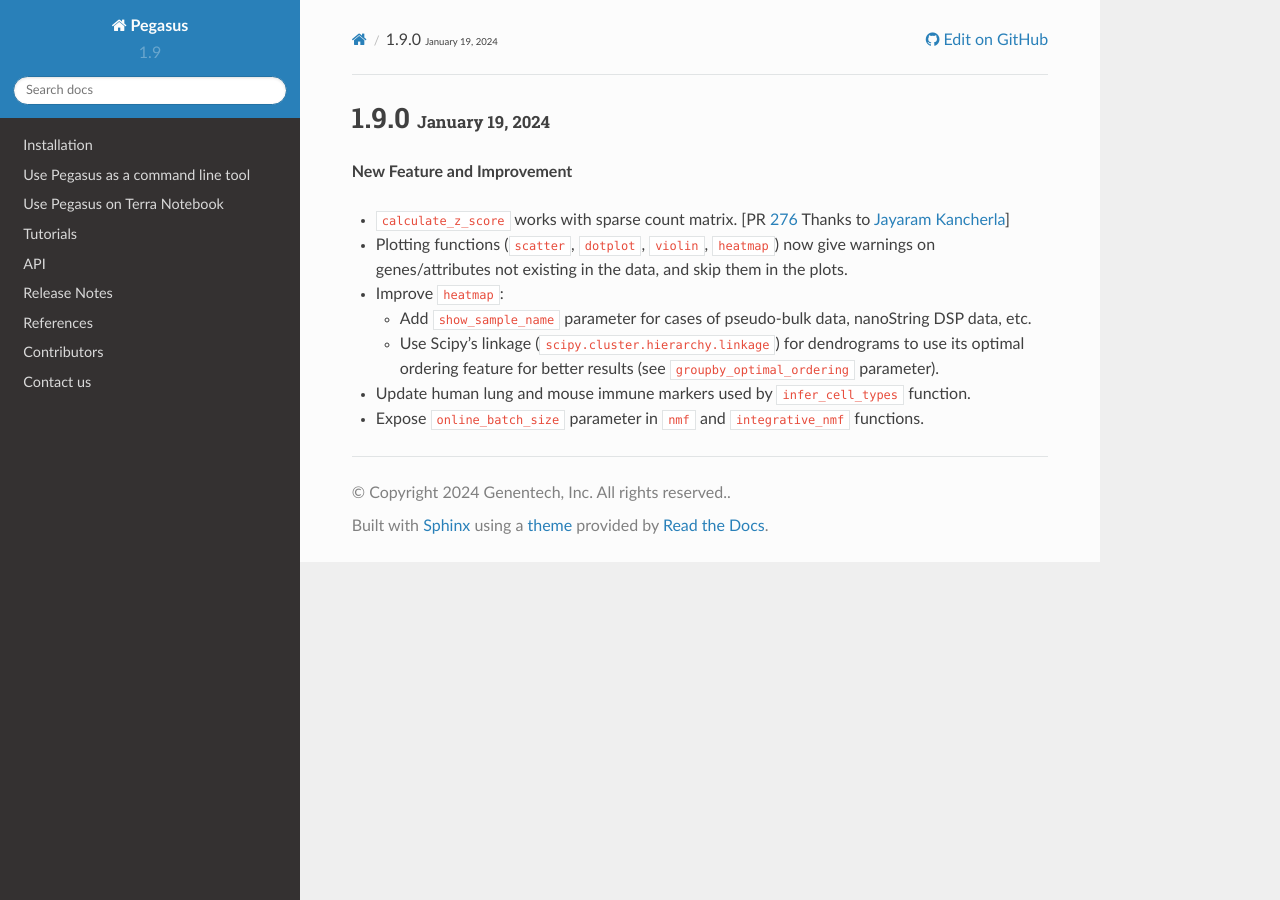
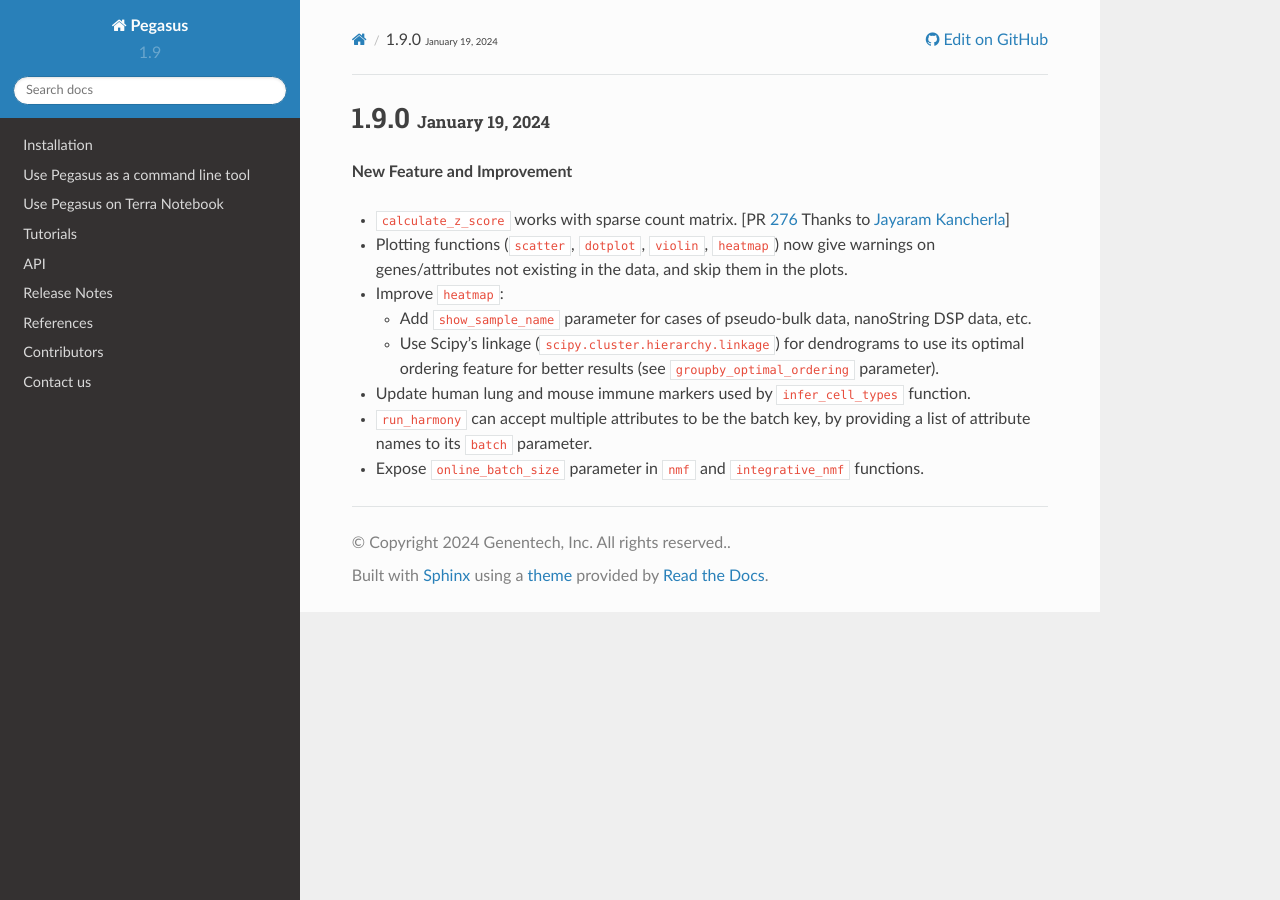
Before and after one commit to lilab-bcb/pegasus, a Sphinx documentation site: the page built from docs/release_notes/version_1_9.rst, in a window 1280 px wide. Built offline with Sphinx 7.4.7 and the Read the Docs theme 2.0.0, drawn with Linux system fonts in a browser that asks for light colours; formulas are drawn with MathJax 3.

Commit message:
update docs

```diff
--- a/docs/release_notes/version_1_9.rst
+++ b/docs/release_notes/version_1_9.rst
@@ -11,4 +11,5 @@
   * Use Scipy's linkage (``scipy.cluster.hierarchy.linkage``) for dendrograms to use its optimal ordering feature for better results (see ``groupby_optimal_ordering`` parameter).
 
 * Update human lung and mouse immune markers used by ``infer_cell_types`` function.
+* ``run_harmony`` can accept multiple attributes to be the batch key, by providing a list of attribute names to its ``batch`` parameter.
 * Expose ``online_batch_size`` parameter in ``nmf`` and ``integrative_nmf`` functions.
```
